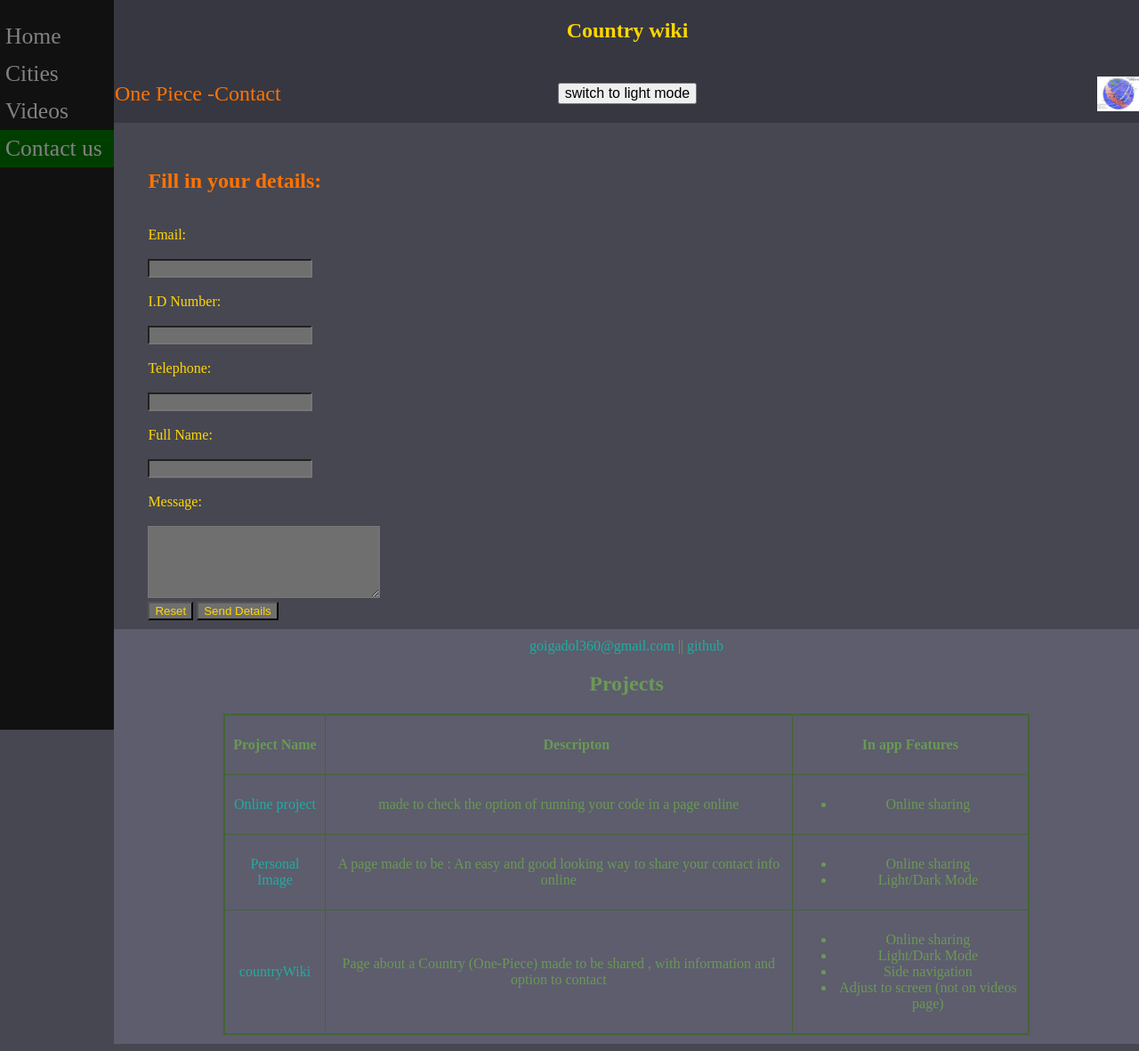
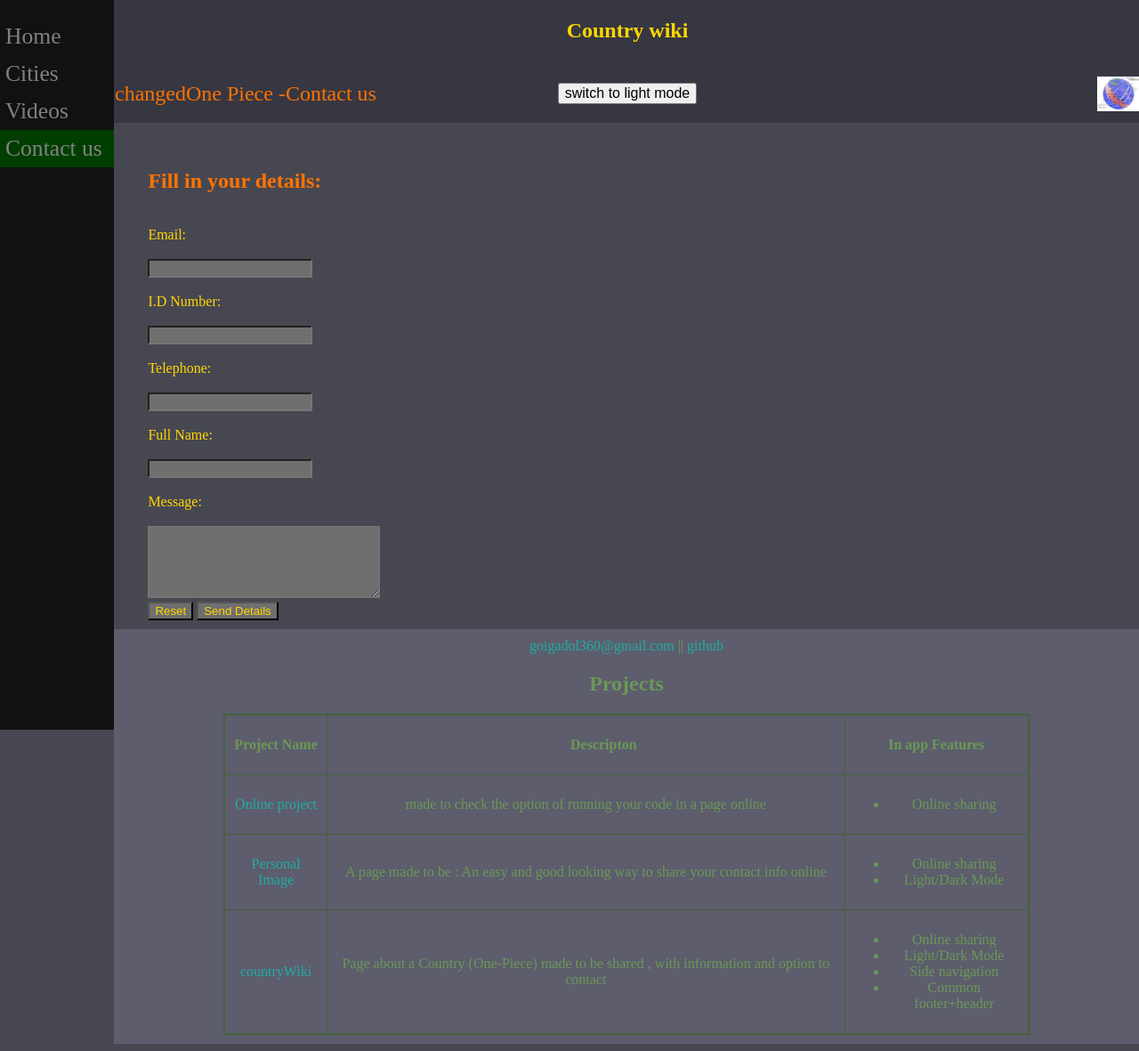
Before and after one commit to shahafSegal/countryWiki, a plain HTML site: page contact.html in a window 1280 px wide. Shown: the whole page at 89% size. Drawn offline with nearby package versions, Linux system fonts and the light colour scheme.

Commit message:
change all to common footer and header

```diff
--- a/contact.html
+++ b/contact.html
@@ -7,25 +7,11 @@
     <link rel="stylesheet" href="def_style.css">
     <link id="stylesheet" rel="stylesheet"  href="style1.css">
     <title>One Piece -Contact us</title>
+    <script src="https://code.jquery.com/jquery-3.7.0.min.js"></script>
+    <script src="main.js"></script>
 </head>
 <body>
-    <header>
-        <h2 style="text-align: center;">Country wiki</h2>
-
-        <div class="container">
-            <div class="lContent">
-                <p class="cName"> One Piece -Contact </p>
-            </div>
-            <div class="cenContent">
-                <button id="switchButton" style="font-size: 2vh;">switch to light mode</button>
-            </div>
-            <div class="rContent">
-                <img src="one_piece.jpg" alt="flag" class="miniflag">
-            </div>
-
-        </div>
-
-    </header>
+    <div id="common-header"></div>
 
     <div class="sidenav">
         <a href="index.html">Home</a>
@@ -56,29 +42,7 @@
 
 
 
-    <footer>
-        <a href="mailto:goigadol360@gmail.com" target="_blank"> goigadol360@gmail.com</a>
-            || <a href="https://github.com/shahafSegal"> github</a>
-        <table><h2>Projects</h2>
-            <thead><th>Project Name</th><th><ul>Descripton</ul></th><th>In app Features</th></thead>
-            <tbody>
-                <tr><td><a href="https://shahafsegal.github.io/onProject/">Online project</a></td> <td>made to check the option of running your code in a page online</td> <td><ul><li>Online sharing</li></ul></td></tr>
-                <tr><td>  <a href="https://shahafsegal.github.io/persImage/">Personal Image</a></td> <td>A page made to be : An easy and good looking way to share your contact info online</td>
-                <td>    <ul>    <li>Online sharing</li>
-                                <li>Light/Dark Mode</li>
-                        </ul></td>
-                </tr>
-                <tr><td>  <a href="https://shahafsegal.github.io/countryWiki/">countryWiki</a></td> <td>Page about a Country  (One-Piece) made to be shared , with information and option to contact</td>
-                    <td>    <ul>    <li>Online sharing</li>
-                                    <li>Light/Dark Mode</li>
-                                    <li>Side navigation</li>
-                                    <li>Adjust to screen (not on videos page)</li>
-                            </ul></td>
-
-                </tr>
-            </tbody>
-        </table>
-    </footer>
+    <div id="common-footer"></div>
 
     <script src="stButton.js"></script>
 </body>
--- a/footer.html
+++ b/footer.html
@@ -14,7 +14,7 @@
                 <td>    <ul>    <li>Online sharing</li>
                                 <li>Light/Dark Mode</li>
                                 <li>Side navigation</li>
-                                <li>Adjust to screen (not on videos page)</li>
+                                <li>Common footer+header</li>
                         </ul></td>
 
             </tr>
```
Also changed, not shown: cities.html (+5 -39 lines), index.html (+1 -3 lines), videos.html (+4 -40 lines).
